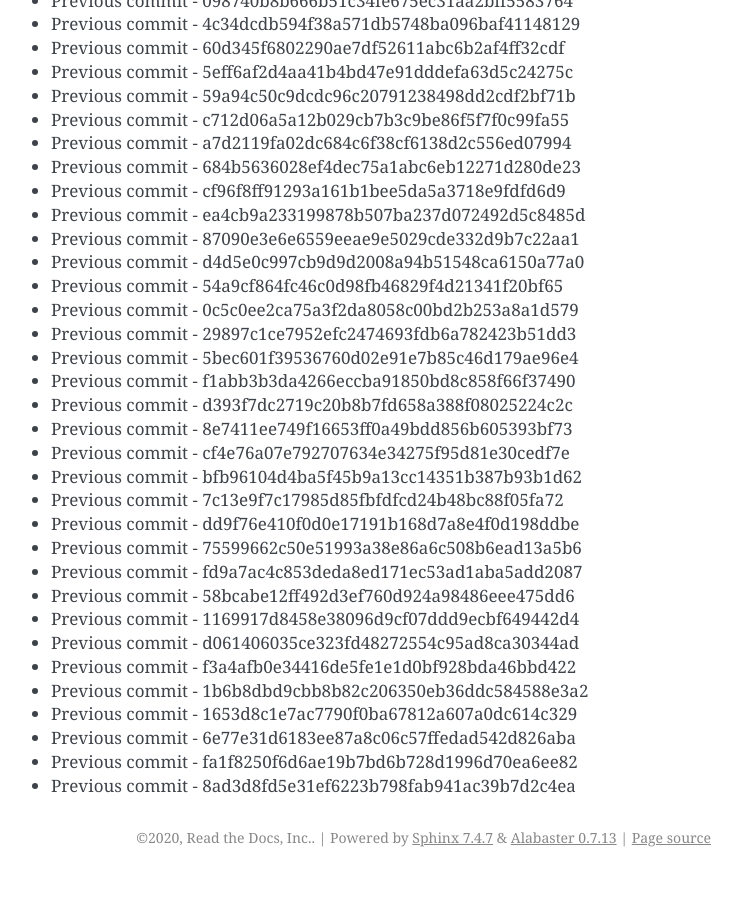
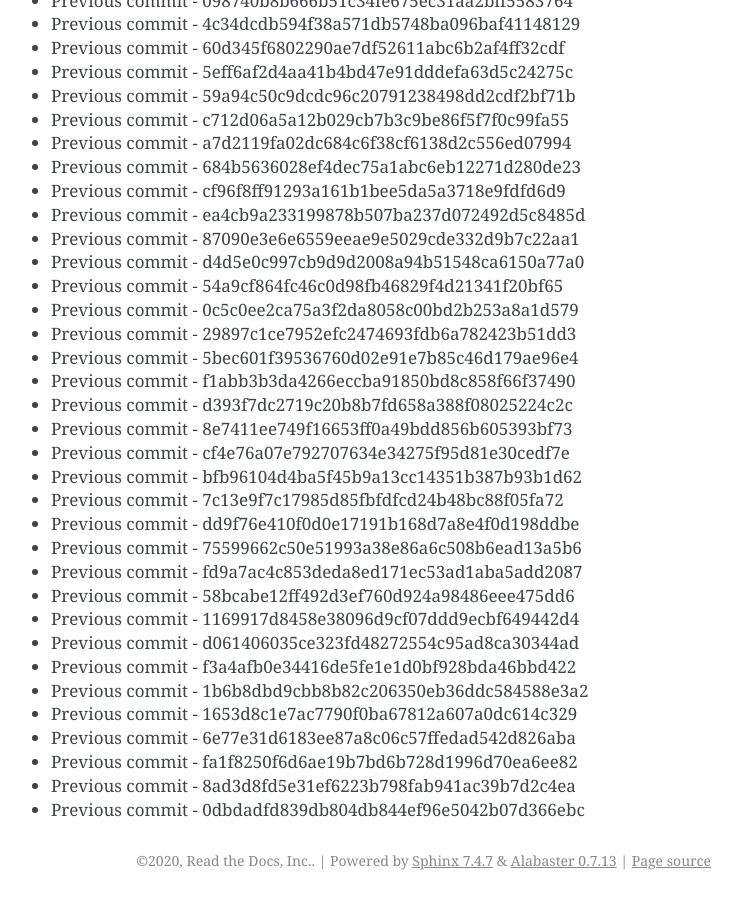
Before and after one commit to readthedocs/rtd-git-stresstest, a Sphinx documentation site: the page built from docs/updates.rst, in a window 1280 px wide and 900 px high, scrolled down 55126 px. Shown: the whole window, without its empty margins (399-1141 px from the left). Built offline with Sphinx 7.4.7, drawn with Linux system fonts in a browser that asks for light colours; before the commit the page ends 56003 px from its top, so only the background shows below that.

Commit message:
Generating commit from previous: 0dbdadfd839db804db844ef96e5042b07d366ebc

```diff
--- a/docs/updates.rst
+++ b/docs/updates.rst
@@ -2348,3 +2348,4 @@ It can be tested for any performance characteristics.
 * Previous commit - 6e77e31d6183ee87a8c06c57ffedad542d826aba
 * Previous commit - fa1f8250f6d6ae19b7bd6b728d1996d70ea6ee82
 * Previous commit - 8ad3d8fd5e31ef6223b798fab941ac39b7d2c4ea
+* Previous commit - 0dbdadfd839db804db844ef96e5042b07d366ebc
```
